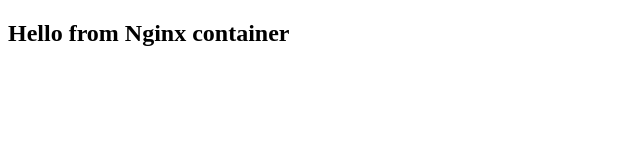
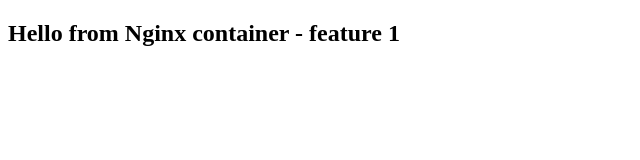
Before and after one commit to asanka-x/docker-codepipeline-cicd, a plain HTML site: page index.html in a window 1280 px wide. Shown: the whole page, without its empty margins (0-640 px from the left). Drawn offline with Linux system fonts and the light colour scheme.

Commit message:
updated index.html

```diff
--- a/index.html
+++ b/index.html
@@ -5,6 +5,6 @@
   <title>Docker Nginx</title>
 </head>
 <body>
-  <h2>Hello from Nginx container</h2>
+  <h2>Hello from Nginx container - feature 1</h2>
 </body>
 </html>
```
